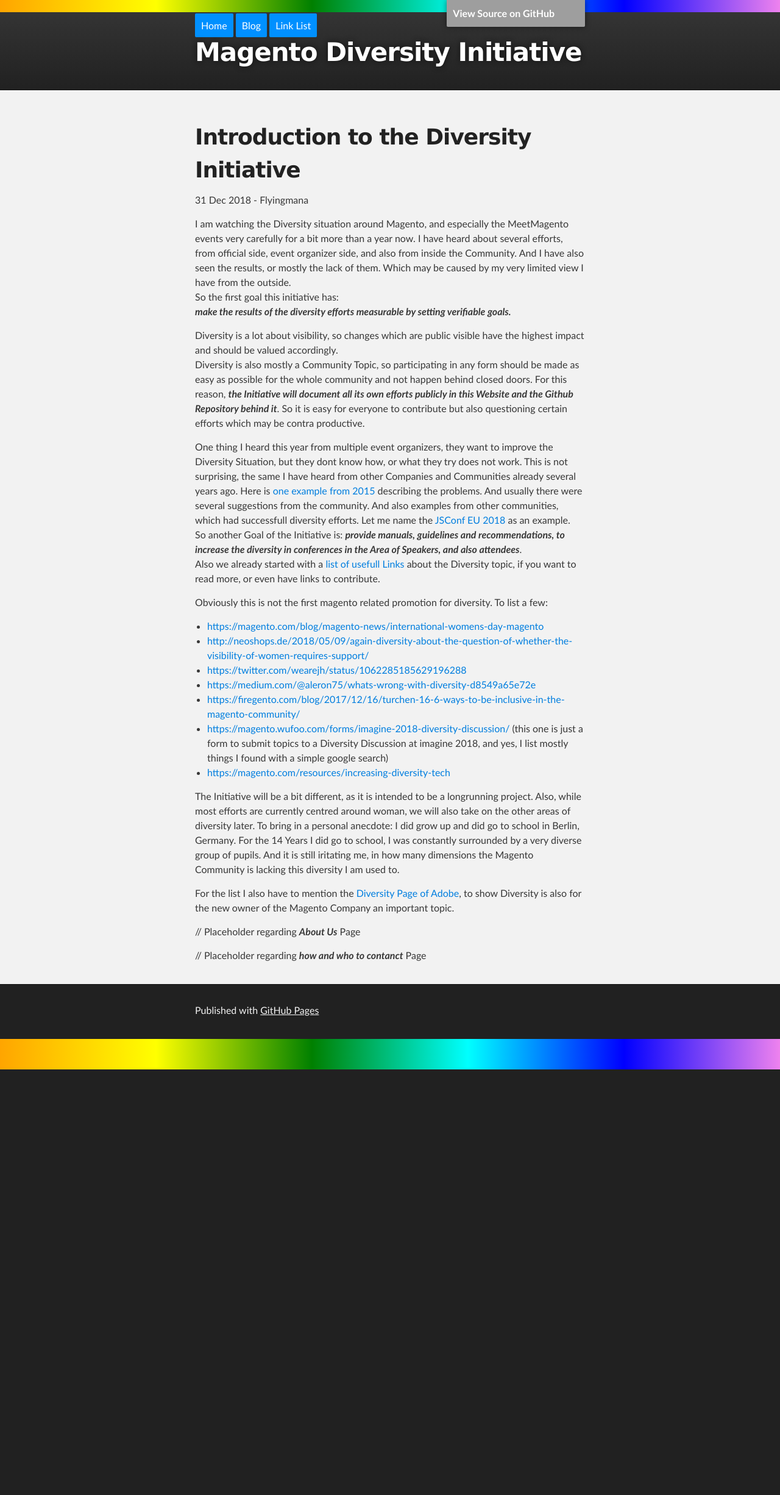
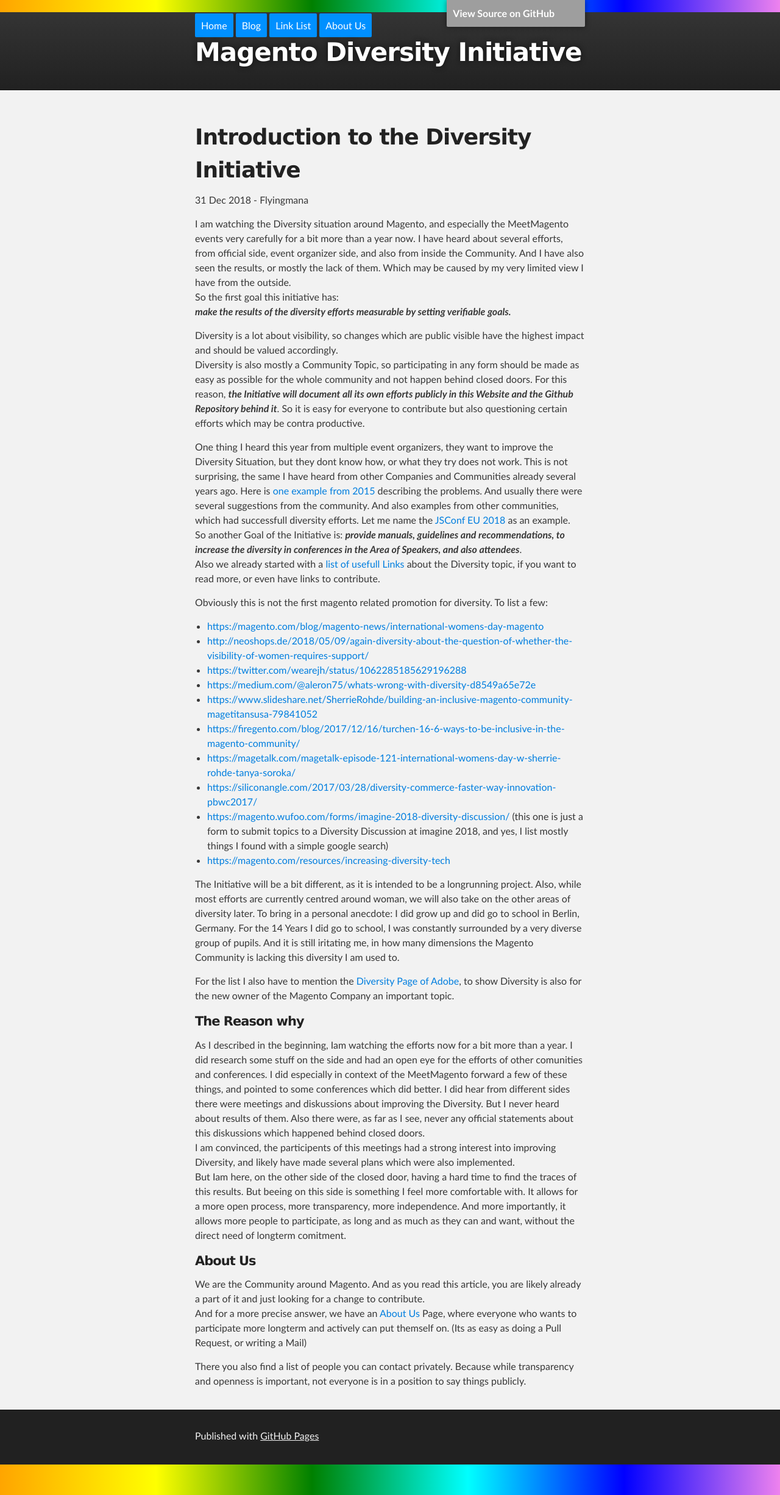
Before and after one commit to Flyingmana/Magento-Diversity-Initiative, a Jekyll site: the page built from _posts/2018-12-31-introduction.md, in a window 1280 px wide. Shown: the whole page at 61% size. Built offline with Jekyll 4.4.1, drawn with Linux system fonts in a browser that asks for light colours; before the commit the page ends 1754 px from its top, so only the background shows below that; grey boxes are pictures that could not be loaded.

Commit message:
finish up Introduction post

```diff
--- a/_layouts/default.html
+++ b/_layouts/default.html
@@ -11,7 +11,7 @@
 
     <title>
         {% if page.title %}
-        {{ page.title }}
+        {{ page.title }} - Magento Diversity Initiative
         {% else %}
         Magento Diversity Initiative
         {% endif %}
@@ -38,6 +38,7 @@
                 <a href="{{ site.baseurl }}/">Home</a>
                 <a href="{{ site.baseurl }}/blog.html">Blog</a>
                 <a href="{{ site.baseurl }}/link-collection.html">Link List</a>
+                <a href="{{ site.baseurl }}/about-us.html">About Us</a>
         </div>
         <h1 id="project_title">Magento Diversity Initiative</h1>
         <!--<h2 id="project_tagline">Public Home of a community initiative to improve the Diversity Situation and acting as a watchdog against official and inofficial events and efforts.</h2>-->
--- a/_posts/2018-12-31-introduction.md
+++ b/_posts/2018-12-31-introduction.md
@@ -33,7 +33,10 @@ To list a few:
 * <http://neoshops.de/2018/05/09/again-diversity-about-the-question-of-whether-the-visibility-of-women-requires-support/>
 * <https://twitter.com/wearejh/status/1062285185629196288>
 * <https://medium.com/@aleron75/whats-wrong-with-diversity-d8549a65e72e>
+* <https://www.slideshare.net/SherrieRohde/building-an-inclusive-magento-community-magetitansusa-79841052>
 * <https://firegento.com/blog/2017/12/16/turchen-16-6-ways-to-be-inclusive-in-the-magento-community/>
+* <https://magetalk.com/magetalk-episode-121-international-womens-day-w-sherrie-rohde-tanya-soroka/>
+* <https://siliconangle.com/2017/03/28/diversity-commerce-faster-way-innovation-pbwc2017/>
 * <https://magento.wufoo.com/forms/imagine-2018-diversity-discussion/> (this one is just a form to submit topics to a Diversity Discussion at imagine 2018, and yes, I list mostly things I found with a simple google search)
 * <https://magento.com/resources/increasing-diversity-tech>
 
@@ -44,7 +47,17 @@ To bring in a personal anecdote: I did grow up and did go to school in Berlin, G
 For the list I also have to mention the [Diversity Page of Adobe](https://www.adobe.com/diversity.html), to show Diversity is also for the new owner of the Magento Company an important topic.
 
 
-// Placeholder regarding ***About Us*** Page
+#### The Reason why
 
+As I described in the beginning, Iam watching the efforts now for a bit more than a year. I did research some stuff on the side and had an open eye for the efforts of other comunities and conferences. I did especially in context of the MeetMagento forward a few of these things, and pointed to some conferences which did better.
+I did hear from different sides there were meetings and diskussions about improving the Diversity. But I never heard about results of them. Also there were, as far as I see, never any official statements about this diskussions which happened behind closed doors.
+I am convinced, the participents of this meetings had a strong interest into improving Diversity, and likely have made several plans which were also implemented.
+But Iam here, on the other side of the closed door, having a hard time to find the traces of this results.
+But beeing on this side is something I feel more comfortable with. It allows for a more open process, more transparency, more independence. And more importantly, it allows more people to participate, as long and as much as they can and want, without the direct need of longterm comitment.
 
-// Placeholder regarding ***how and who to contanct*** Page
+#### About Us
+
+We are the Community around Magento. And as you read this article, you are likely already a part of it and just looking for a change to contribute.
+And for a more precise answer, we have an [About Us]({{ site.baseurl }}/about-us.html) Page, where everyone who wants to participate more longterm and actively can put themself on. (Its as easy as doing a Pull Request, or writing a Mail)
+
+There you also find a list of people you can contact privately. Because while transparency and openness is important, not everyone is in a position to say things publicly.
--- a/stylesheets/stylesheet.css
+++ b/stylesheets/stylesheet.css
@@ -384,3 +384,14 @@ customizations
   padding: 1em;
   list-style: none;
 }
+
+
+@media screen and (max-width: 600px) {
+  .header_nav {
+    margin-top: 20px;
+  }
+  .header_nav a {
+    margin-right: 1rem;
+  }
+
+}
```
Also changed, not shown: about-us.md (added, +14 -0 lines), link-collection.md (+4 -0 lines).
